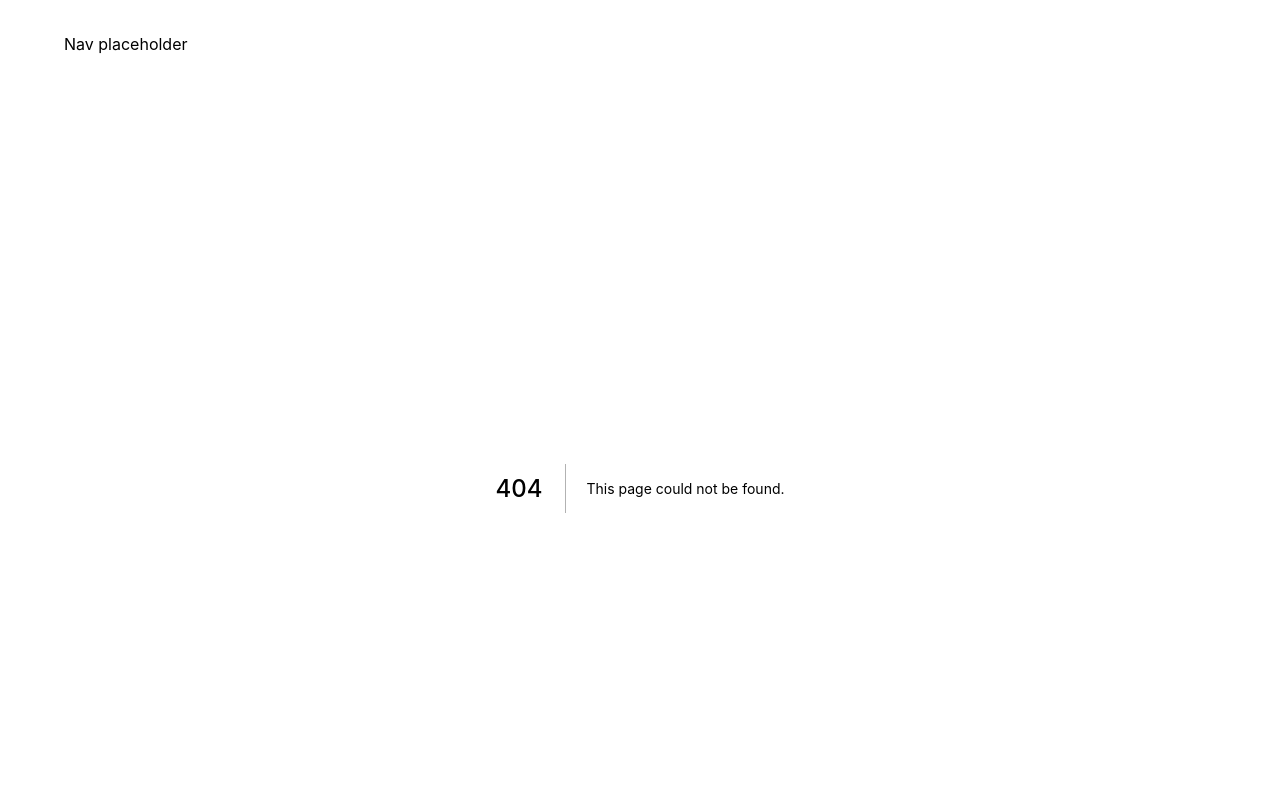
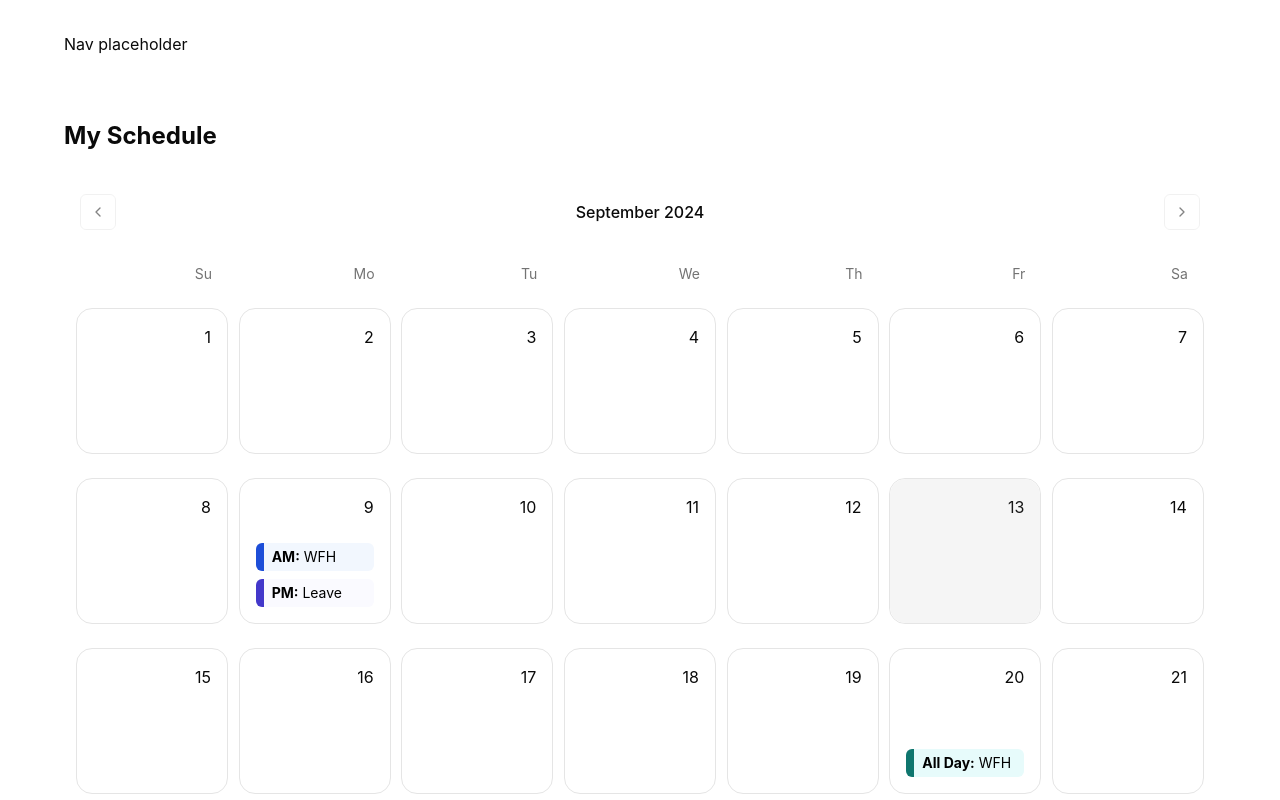
Before and after one commit to shdx53/wfh-tracking-system, a Next.js app: page /schedule/1 in a window 1280 px wide. Before the commit this address had no page. Shown: the top 800 px of the page. Built offline with nearby package versions, Linux system fonts and the light colour scheme.

Commit message:
View Own Schedule: Create skeleton

```diff
--- /dev/null
+++ b/app/schedule/[id]/page.jsx
@@ -0,0 +1,119 @@
+"use client";
+
+// Library
+import { useEffect, useState } from "react";
+
+// Component
+import { BigCalendar } from "@/components/ui/BigCalendar";
+import { Calendar } from "@/components/ui/calendar";
+
+export default function OwnSchedule() {
+  // Initialize date to current date
+  const [date, setDate] = useState(new Date().toString());
+
+  // Format date for display on the UI
+  const dateObj = new Date(date);
+  const formattedDate = dateObj.toLocaleDateString("en-US", {
+    weekday: "short", // e.g., Mon
+    month: "short", // e.g., Sep
+    day: "2-digit", // e.g., 16
+    year: "numeric", // e.g., 2024
+  });
+
+  // Re-render tags when month changed
+  const [index, setIndex] = useState(0);
+  useEffect(() => {
+    /* Add schedule to calendar */
+    // Define tag base styles
+    const parentTagStyle = [
+      "absolute",
+      "inset-x-4",
+      "bottom-4",
+      "flex",
+      "flex-col",
+      "gap-2",
+      "text-[10px]",
+      "xl:text-sm",
+      "text-black",
+    ];
+    const tagStyle = ["xl:py-1", "px-2", "rounded-md", "border-l-8", "text-left"];
+
+    const buttons = document.querySelectorAll("button");
+
+    buttons.forEach((button) => {
+      if (button.textContent === "9") {
+        // Parent Tag
+        const parentTag = document.createElement("div");
+        parentTag.classList.add(...parentTagStyle);
+
+        // AM Tag
+        const amTag = document.createElement("div");
+        amTag.innerHTML = "<b>AM:</b> WFH";
+
+        amTag.classList.add(...tagStyle, "border-blue-700");
+        amTag.style.backgroundColor = "#f2f7fe";
+
+        parentTag.appendChild(amTag);
+        button.appendChild(parentTag);
+
+        // PM Tag
+        const pmTag = document.createElement("div");
+        pmTag.innerHTML = "<b>PM:</b> Leave";
+
+        pmTag.classList.add(...tagStyle, "border-indigo-700");
+        pmTag.style.backgroundColor = "#fafaff";
+
+        parentTag.appendChild(pmTag);
+        button.appendChild(parentTag);
+      } else if (button.textContent === "20") {
+        // Parent Tag
+        const parentTag = document.createElement("div");
+        parentTag.classList.add(...parentTagStyle);
+
+        // Full Day Tag
+        const pmTag = document.createElement("div");
+        pmTag.innerHTML = "<b>All Day:</b> WFH";
+
+        pmTag.classList.add(...tagStyle, "border-teal-700");
+        pmTag.style.backgroundColor = "#e7fbfb";
+
+        parentTag.appendChild(pmTag);
+        button.appendChild(parentTag);
+      }
+    });
+  }, [index]);
+
+  return (
+    <div className="mx-auto max-w-lg sm:max-w-xl md:max-w-none">
+      <header className="flex flex-col gap-3 py-8">
+        <h1 className="text-2xl font-bold">My Schedule</h1>
+      </header>
+
+      <main className="items-start md:flex md:gap-4 lg:gap-8">
+        <Calendar
+          mode="single"
+          selected={date}
+          onSelect={setDate}
+          className="rounded-lg border p-6 sm:p-8 md:w-1/2 md:p-6 lg:hidden lg:p-8"
+        />
+
+        {/* >= 1024 */}
+        <BigCalendar
+          mode="single"
+          selected={date}
+          onSelect={setDate}
+          className="hidden w-full rounded-lg lg:block"
+          index={index}
+          setIndex={setIndex}
+        />
+
+        {/* <section className="my-8 rounded-lg border p-6 sm:p-8 md:my-0 md:w-1/2 md:p-6 lg:p-8">
+          <h2 className="text-xl font-semibold">
+            <div>Schedule for </div>
+            <div>{formattedDate}</div>
+          </h2>
+        </section> */}
+      </main>
+    </div>
+  );
+}
--- /dev/null
+++ b/components/ui/BigCalendar.jsx
@@ -0,0 +1,67 @@
+"use client";
+import * as React from "react";
+import { ChevronLeft, ChevronRight } from "lucide-react";
+import { DayPicker } from "react-day-picker";
+
+import { cn } from "@/lib/utils";
+import { buttonVariants } from "@/components/ui/button";
+
+function BigCalendar({
+  className,
+  classNames,
+  showOutsideDays = false,
+  index,
+  setIndex,
+  ...props
+}) {
+  return (
+    <DayPicker
+      showOutsideDays={showOutsideDays}
+      className={cn("p-3", className)}
+      classNames={{
+        months: "flex flex-col sm:flex-row space-y-4 sm:space-x-4 sm:space-y-0",
+        month: "space-y-4 w-full",
+        caption: "flex justify-center pt-1 relative items-center",
+        caption_label: "text-base font-medium",
+        nav: "space-x-1 flex items-center",
+        nav_button: cn(
+          buttonVariants({ variant: "outline" }),
+          "h-9 w-9 bg-transparent p-0 opacity-50 hover:opacity-100",
+        ),
+        nav_button_previous: "absolute left-1",
+        nav_button_next: "absolute right-1",
+        table: "w-full border-collapse",
+        head_row: "flex justify-between my-4 sm:mt-6 sm:mb-0",
+        head_cell:
+          "text-muted-foreground rounded-md w-10 font-normal text-sm w-[120px] xl:w-[152px] 2xl:w-40 text-end px-4",
+        row: "flex w-full my-4 sm:my-6 justify-between",
+        cell: "w-[120px] xl:w-[152px] 2xl:w-40 lg:aspect-square xl:aspect-[5/4.8] text-center text-sm p-0 relative [&:has([aria-selected].day-range-end)]:rounded-r-md [&:has([aria-selected].day-outside)]:bg-accent/50 [&:has([aria-selected])]:bg-accent first:[&:has([aria-selected])]:rounded-l-md last:[&:has([aria-selected])]:rounded-r-md focus-within:relative focus-within:z-20 border rounded-2xl",
+        day: cn(
+          buttonVariants({ variant: "ghost" }),
+          "h-full w-full py-4 px-4 font-normal aria-selected:opacity-100 text-base items-start justify-end rounded-2xl relative",
+        ),
+        day_range_end: "day-range-end",
+        day_selected:
+          "bg-primary text-primary-foreground hover:bg-primary hover:text-primary-foreground focus:bg-primary focus:text-primary-foreground rounded-2xl",
+        day_today: "bg-accent text-accent-foreground rounded-2xl",
+        day_outside:
+          "day-outside text-muted-foreground opacity-50 aria-selected:bg-accent/50 aria-selected:text-muted-foreground aria-selected:opacity-30",
+        day_disabled: "text-muted-foreground opacity-50",
+        day_range_middle:
+          "aria-selected:bg-accent aria-selected:text-accent-foreground",
+        day_hidden: "invisible",
+        ...classNames,
+      }}
+      components={{
+        IconLeft: ({ ...props }) => (
+          <ChevronLeft onClick={() => { setIndex((prevIndex) => prevIndex -1 ) }} className="h-4 w-4" />
+        ),
+        IconRight: ({ ...props }) => <ChevronRight onClick={() => { setIndex((prevIndex) => prevIndex + 1 ) }} className="h-4 w-4" />,
+      }}
+      {...props}
+    />
+  );
+}
+BigCalendar.displayName = "BigCalendar";
+
+export { BigCalendar };
--- a/tailwind.config.js
+++ b/tailwind.config.js
@@ -55,6 +55,9 @@ module.exports = {
         md: "calc(var(--radius) - 2px)",
         sm: "calc(var(--radius) - 4px)",
       },
+      aspectRatio: {
+        "4/3": "4 / 3",
+      },
     },
   },
   plugins: [require("tailwindcss-animate")],
```
